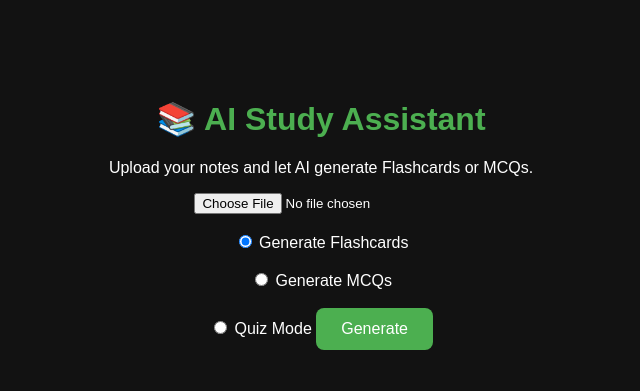
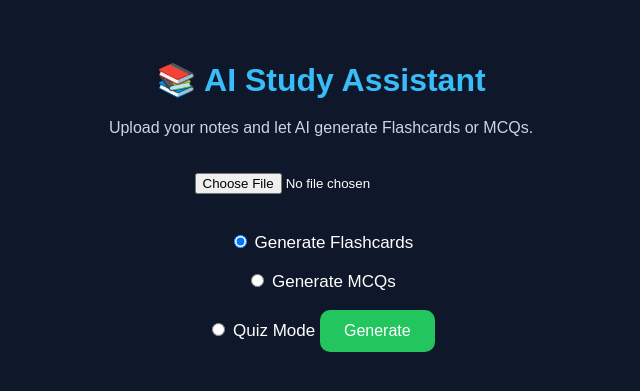
Before and after one commit to AyushVardhanOG/AI-Flashcard-Generator, a Flask app: page / in a window 1280 px wide. Shown: the top 391 px of the page, without its empty margins (319-959 px from the left). Run offline with Flask 3, Linux system fonts and the light colour scheme.

Commit message:
Improved overall UI styling

```diff
--- a/static/style.css
+++ b/static/style.css
@@ -1,50 +1,73 @@
 body{
-    background-color:#121212;
-    color:white;
-    font-family:Arial, sans-serif;
-    text-align:center;
-    margin-top:100px;
+    background: #0f172a;
+    color: white;
+    font-family: Arial, sans-serif;
+    margin: 0;
+    padding: 40px;
 }
 
 .container{
-    width:70%;
-    margin:auto;
+    max-width: 1000px;
+    margin: auto;
+    text-align: center;
 }
 
 h1{
-    color:#4CAF50;
+    color: #38bdf8;
+    margin-bottom: 20px;
+}
+
+p{
+    color: #cbd5e1;
+}
+
+input[type="file"]{
+    margin: 20px 0;
 }
 
 button{
-    background:#4CAF50;
-    color:white;
-    border:none;
-    padding:12px 25px;
-    border-radius:8px;
-    cursor:pointer;
-    font-size:16px;
+    background: #22c55e;
+    color: white;
+    border: none;
+    padding: 12px 24px;
+    border-radius: 10px;
+    cursor: pointer;
+    font-size: 16px;
+    transition: 0.3s;
 }
 
 button:hover{
-    background:#45a049;
+    transform: scale(1.05);
 }
 
 .card{
-    background:white;
-    color:black;
-    width:70%;
-    margin:20px auto;
-    padding:20px;
-    border-radius:15px;
-    box-shadow:0px 0px 15px rgba(0,0,0,0.2);
+    background: #1e293b;
+    color: white;
+    max-width: 850px;
+    margin: 20px auto;
+    padding: 25px;
+    border-radius: 16px;
+    box-shadow: 0 0 20px rgba(0,0,0,0.3);
+    text-align: left;
 }
 
 details{
-    margin-top:15px;
+    margin-top: 15px;
 }
 
 summary{
-    cursor:pointer;
-    color:green;
-    font-weight:bold;
+    cursor: pointer;
+    color: #4ade80;
+    font-weight: bold;
 }
+
+pre{
+    white-space: pre-wrap;
+    word-wrap: break-word;
+    font-size: 15px;
+    line-height: 1.6;
+}
+
+label{
+    font-size: 17px;
+}
```
